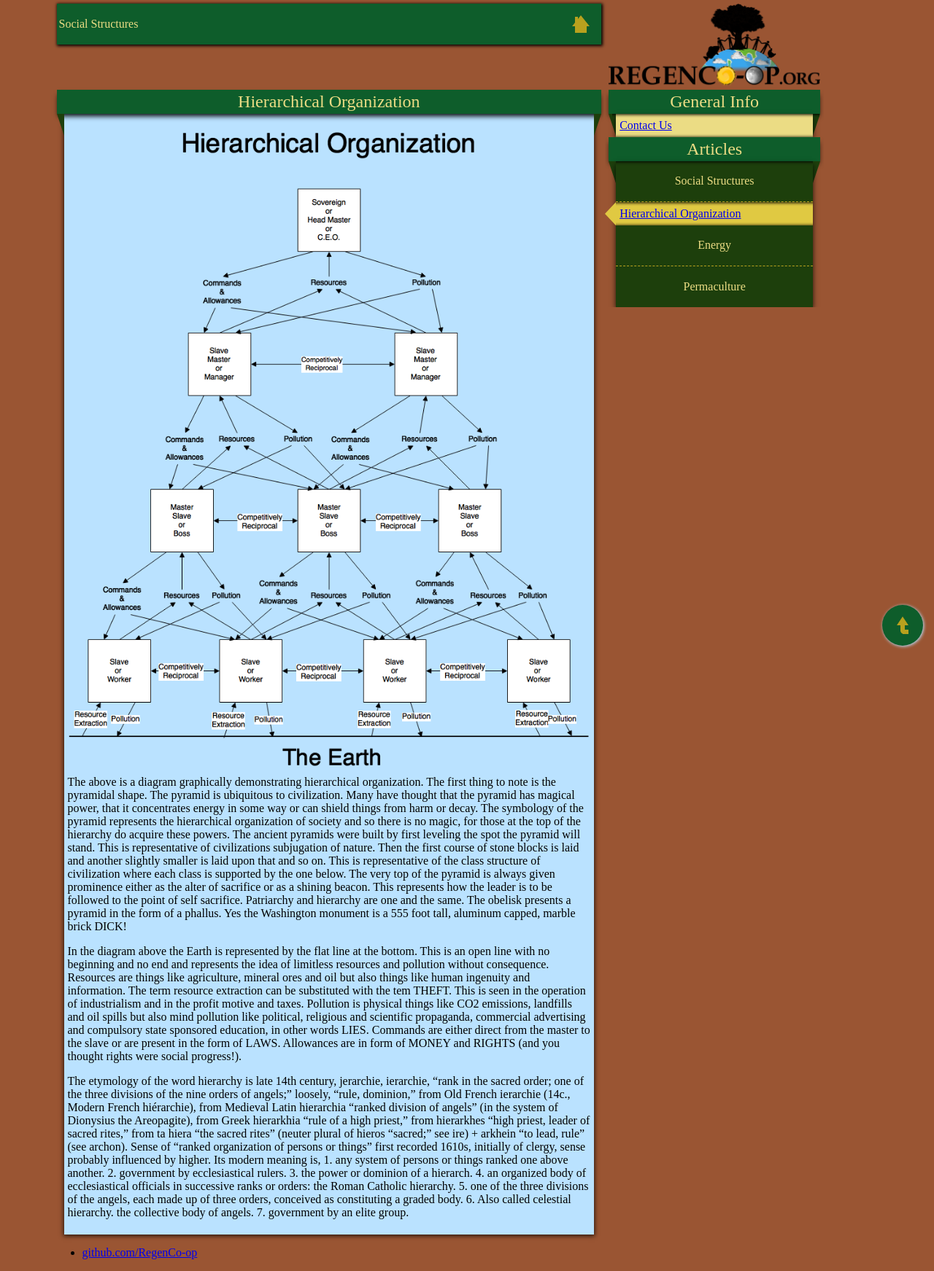
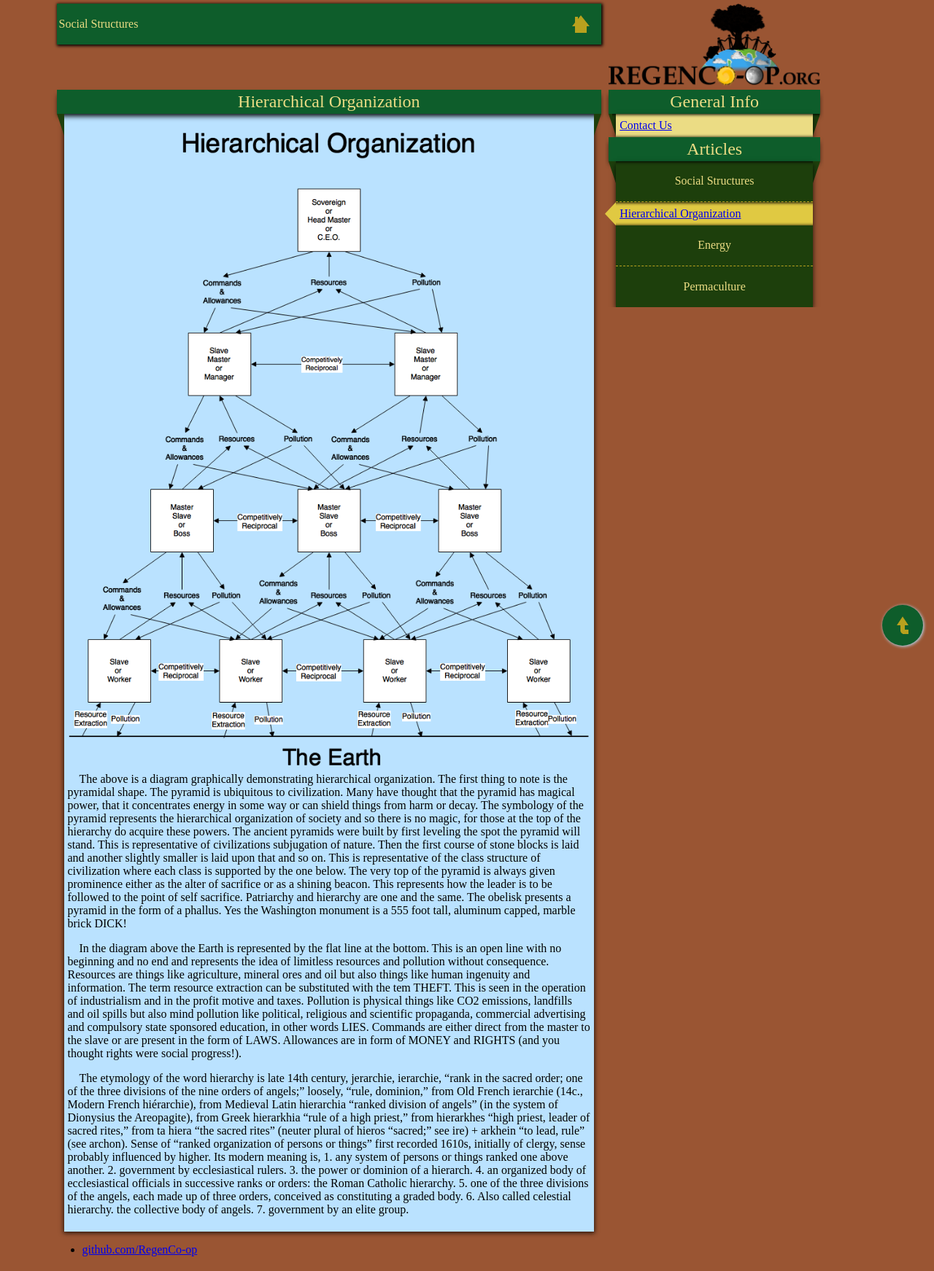
Before and after one commit to joshhennen/RegenCo-op, a Jekyll site: the page built from docs/_articles/HierarchicalOrganization.md, in a window 1280 px wide. Shown: the whole page at 73% size. Built offline with Jekyll 4.4.1, drawn with Linux system fonts in a browser that asks for light colours.

Commit message:
Make paragraphs indent

```diff
--- a/docs/_sass/_style.scss
+++ b/docs/_sass/_style.scss
@@ -193,6 +193,7 @@ article {
     position:relative;
 
     img, span{
+        float: left;
         max-width: 100% !important;
         height: auto !important;
     }
@@ -204,6 +205,10 @@ article {
         background: $light-blue;
         @include box-shadow(0 1px 6px 1px $dark-brown);
 
+        &>p{
+            text-indent: 1em;
+
+        }
         .center{
             text-align:center;
         }
```
